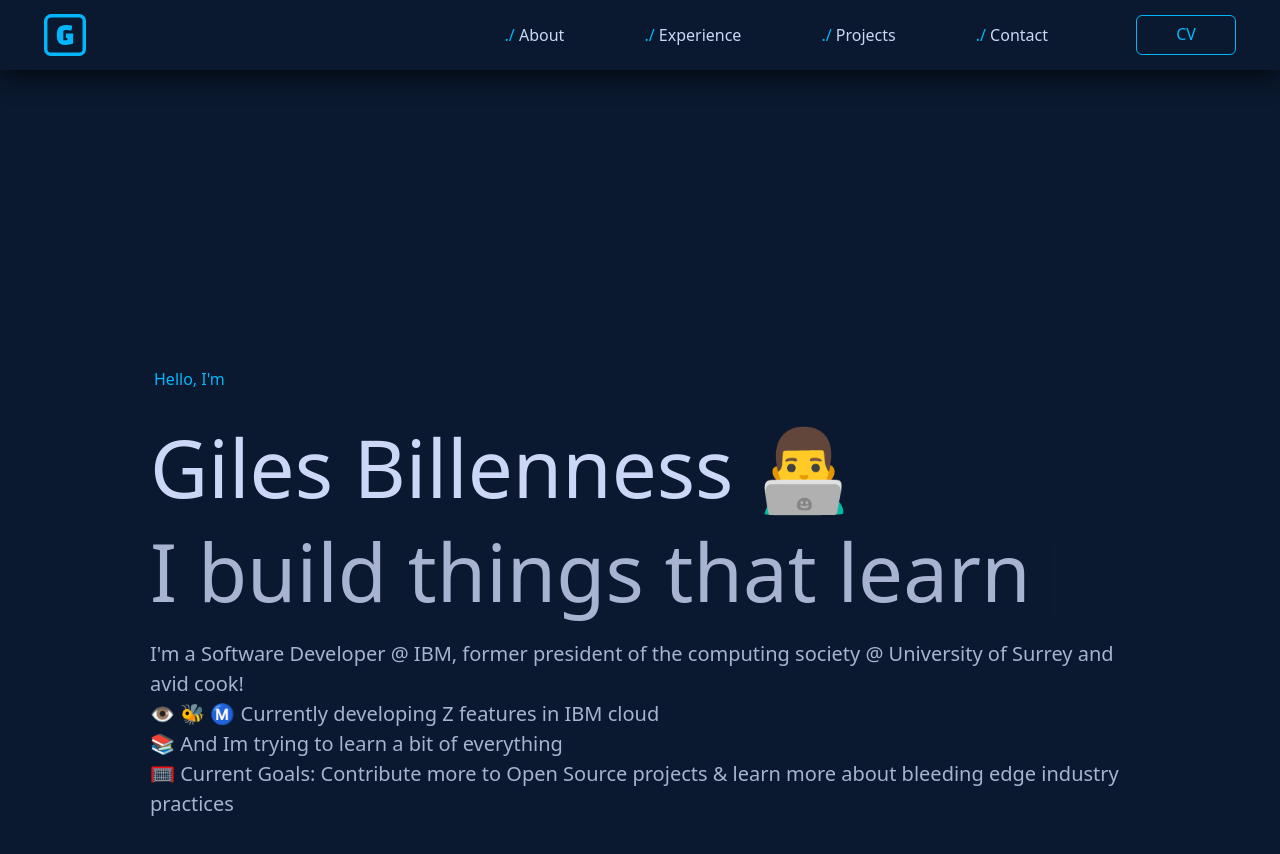
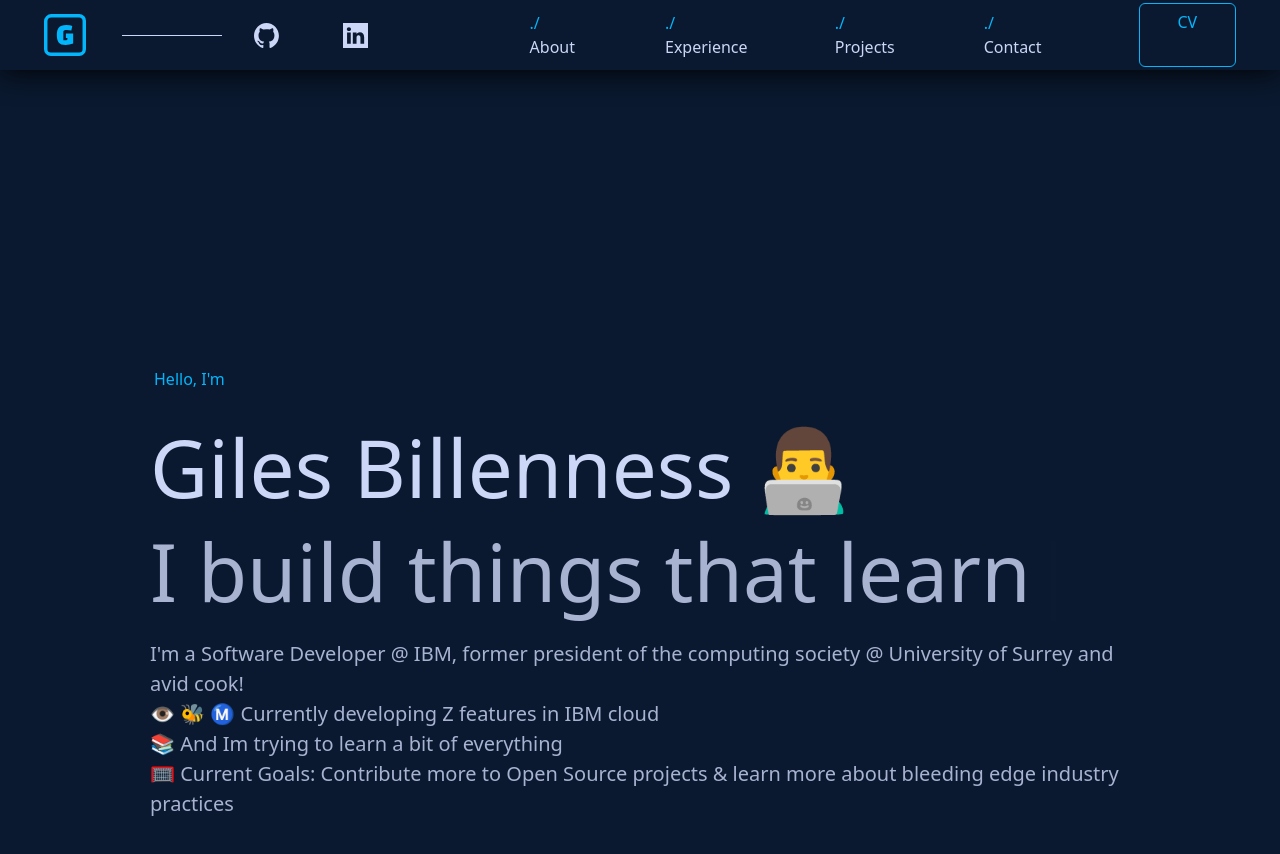
Before and after one commit to Giles-Billenness/Giles-Billenness.github.io, a React (Create React App) app: page / in a window 1280 px wide. Shown: the top 854 px of the page. Built offline with nearby package versions, Linux system fonts and the light colour scheme.

Commit message:
Add socials links to navbar

```diff
--- a/src/components/nav-bar/nav-bar.module.scss
+++ b/src/components/nav-bar/nav-bar.module.scss
@@ -92,3 +92,22 @@
         color: var(--secondaryColor) !important;
     }
 }
+
+.socials{
+    width: 400px;
+    color: var(--textColor);
+    display: flex;
+    align-items: center;
+}
+.socials::before{
+    content: '';
+    width: 100px;
+    height: 0.5px;
+    margin-left: 20px;
+    background-color: var(--textColor);
+}
+
+.GithubIcon{
+    width: 25px;
+    // position:fixed;
+}
--- a/src/components/nav-bar/nav-bar.tsx
+++ b/src/components/nav-bar/nav-bar.tsx
@@ -10,6 +10,8 @@
 import Navbar from 'react-bootstrap/Navbar';
 import Offcanvas from 'react-bootstrap/Offcanvas';
 import CV from "../../assets/CV.pdf";
+import GithubSVG from '../../assets/github-mark-white.svg';
+import LinkedInSVG from '../../assets/linkedin.svg';
 export interface NavBarProps {
     className?: string;
     children?: React.ReactNode;
@@ -27,6 +29,14 @@
                 <Navbar.Brand href="/">
                     <Logo className="logo"/>
                 </Navbar.Brand>
+                    <div className={styles.socials}>
+                        <a href="https://github.com/Giles-Billenness">
+                            <img src={GithubSVG} alt="Github Icon" className={styles.GithubIcon}/>
+                        </a>
+                        <a href="https://www.linkedin.com/in/giles-billenness/">
+                            <img src={LinkedInSVG} alt="LinkedIn Icon" className={styles.GithubIcon}/>
+                        </a>
+                    </div>
                 <Navbar.Toggle aria-controls={`offcanvasNavbar-expand-md`} className={styles.navbartoggler}/>
                 <Navbar.Offcanvas
                 id={`offcanvasNavbar-expand-md`}
```
Also changed, not shown: src/assets/linkedin.svg (added).
